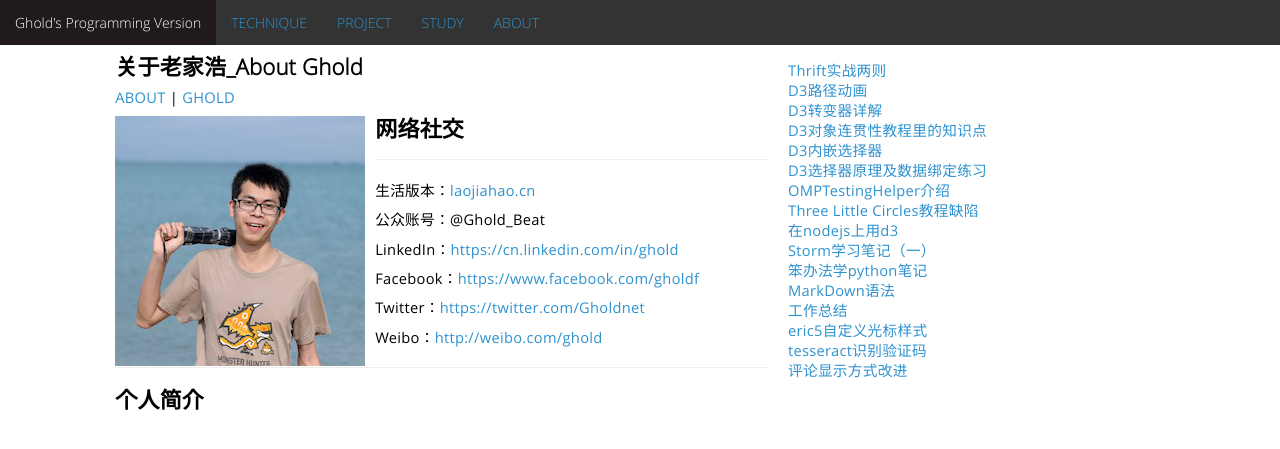
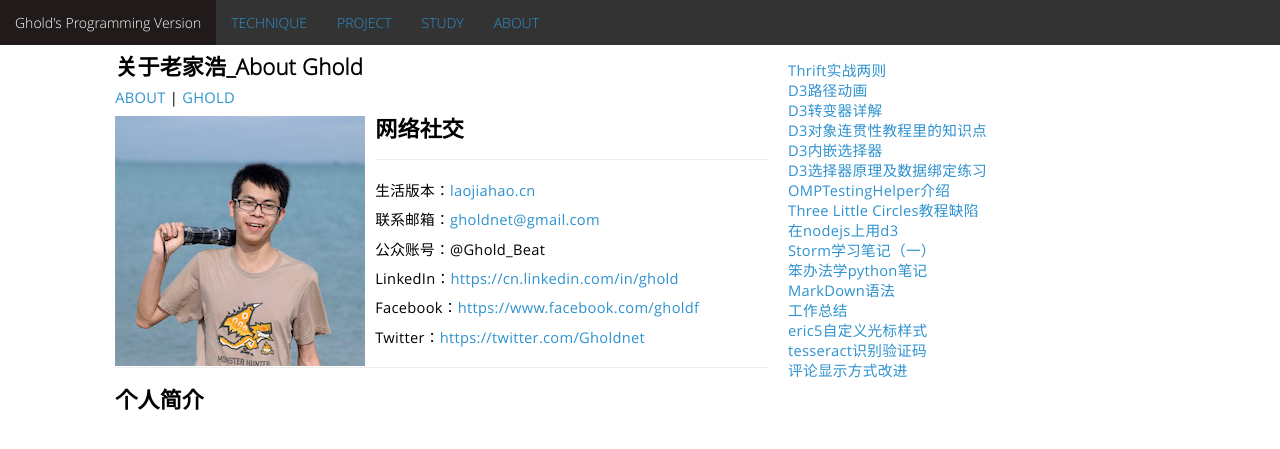
Before and after one commit to ghold/ghold.github.io, a Jekyll site: the page built from about.md, in a window 1280 px wide and 900 px high. Shown: the top 449 px of the window. Built offline with Jekyll 4.4.1, drawn with Linux system fonts in a browser that asks for light colours; Markdown is read by kramdown in place of the engine named in the settings.

Commit message:
remove weibo and add mail

```diff
--- a/about.md
+++ b/about.md
@@ -29,6 +29,8 @@ img {
 
 生活版本：[laojiahao.cn](http://laojiahao.cn)
 
+联系邮箱：<a href="Mailto:gholdnet@gmail.com">gholdnet@gmail.com</a>
+
 公众账号：<span id="social">@Ghold_Beat</span>
 
 LinkedIn：[https://cn.linkedin.com/in/ghold](https://cn.linkedin.com/in/ghold)
@@ -37,7 +39,5 @@ Facebook：[https://www.facebook.com/gholdf](https://www.facebook.com/gholdf)
 
 Twitter：[https://twitter.com/Gholdnet](https://twitter.com/Gholdnet)
 
-Weibo：[http://weibo.com/ghold](http://weibo.com/ghold)
-
 ---
 ###个人简介
```
